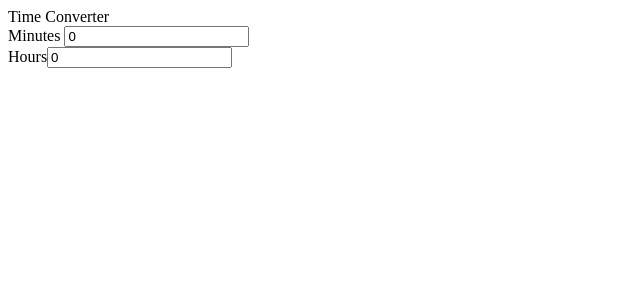
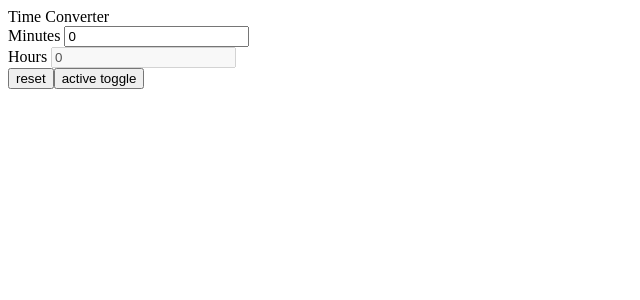
Before and after one commit to hyelim3/react-lecture, a React (Create React App) app: page / in a window 1280 px wide. Shown: the top 300 px of the page, without its empty margins (0-640 px from the left). Built offline with nearby package versions, Linux system fonts and the light colour scheme.

Commit message:
active toggle

```diff
--- a/src/App.js
+++ b/src/App.js
@@ -5,6 +5,17 @@ import MyBtn from "./Components/MyBtn";
 
 function App() {
   const [minutes, setMinutes] = useState(0);
+  const [active, setActive] = useState(false);
+  const reset = () => {
+    setMinutes(0);
+  };
+  const onChange = (event) => {
+    setMinutes(event.target.value);
+  };
+  const changeActive = () => {
+    setActive(!active);
+  };
+
   return (
     <div>
       <div>Time Converter</div>
@@ -14,17 +25,23 @@ function App() {
           placeholder="Minutes"
           value={minutes}
           type="number"
-          onChange={(event) => {
-            setMinutes(event.target.value);
-          }}
+          onChange={onChange}
+          disabled={active !== false}
+          //active
         />
         <div>
-          Hours
+          Hours{" "}
           <input
             type="number"
             placeholder="Hours"
             value={Math.floor(minutes / 60)}
+            disabled={active === false}
+            // active 최초의 거짓, !active
           />
+          <div>
+            <button onClick={reset}>reset</button>
+            <button onClick={changeActive}>active toggle</button>
+          </div>
         </div>
       </div>
     </div>
```
